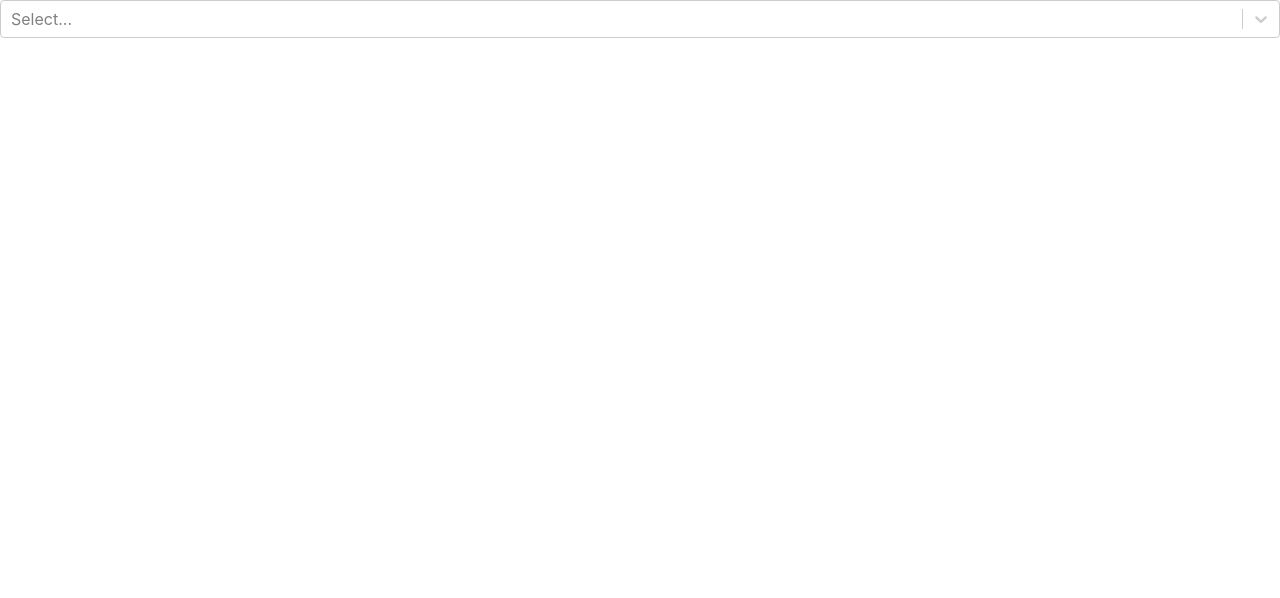
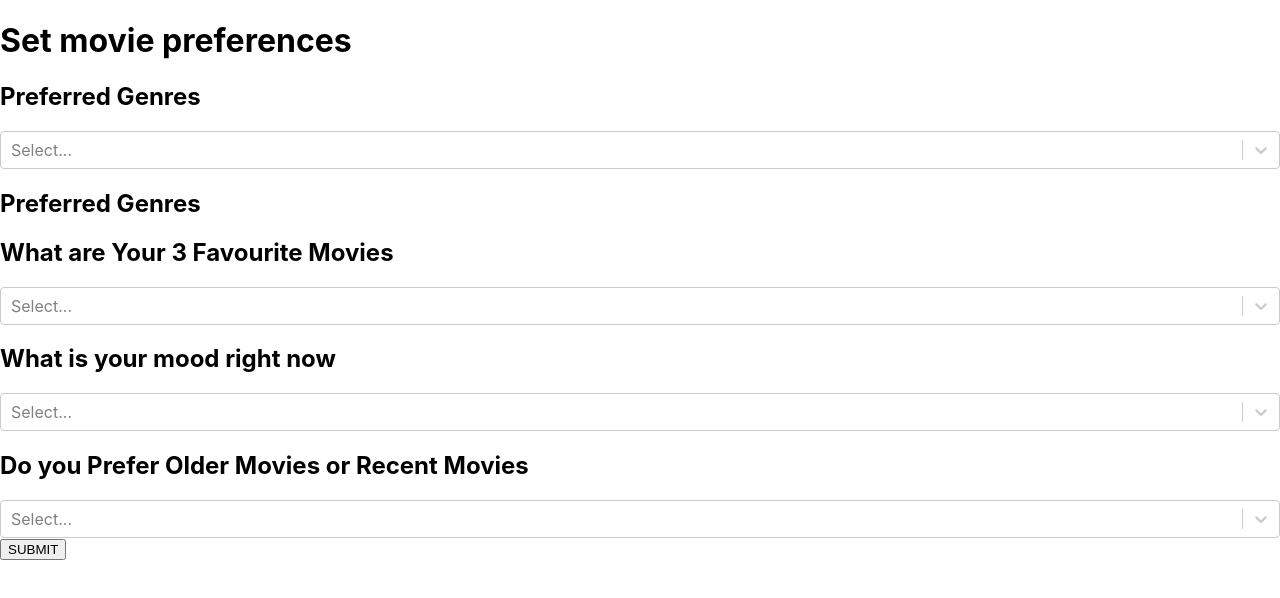
Before and after one commit to JScodesconcise/Flicks, a React (Create React App) app: page / in a window 1280 px wide. Shown: the top 598 px of the page. Built offline with nearby package versions, Linux system fonts and the light colour scheme.

Commit message:
final changes

```diff
--- a/src/components/MoviePreferencesModal.jsx
+++ b/src/components/MoviePreferencesModal.jsx
@@ -8,11 +8,21 @@ const mappedGenres = genres.map((name) => ({
 
 function MoviePreferencesModal() {
     return(
-        <>
+        <div>
             <div>
+                <h1>Set movie preferences</h1>
+                <h2>Preferred Genres</h2>
                 <Select options={mappedGenres}/>
+                <h2>Preferred Genres</h2>
+                <h2>What are Your 3 Favourite Movies</h2>
+                <Select/>
+                <h2>What is your mood right now</h2>
+                <Select/>
+                <h2>Do you Prefer Older Movies or Recent Movies</h2>
+                <Select/>
+                <button>SUBMIT</button>
             </div>
-        </>
+        </div>
     )
 }
 
```
